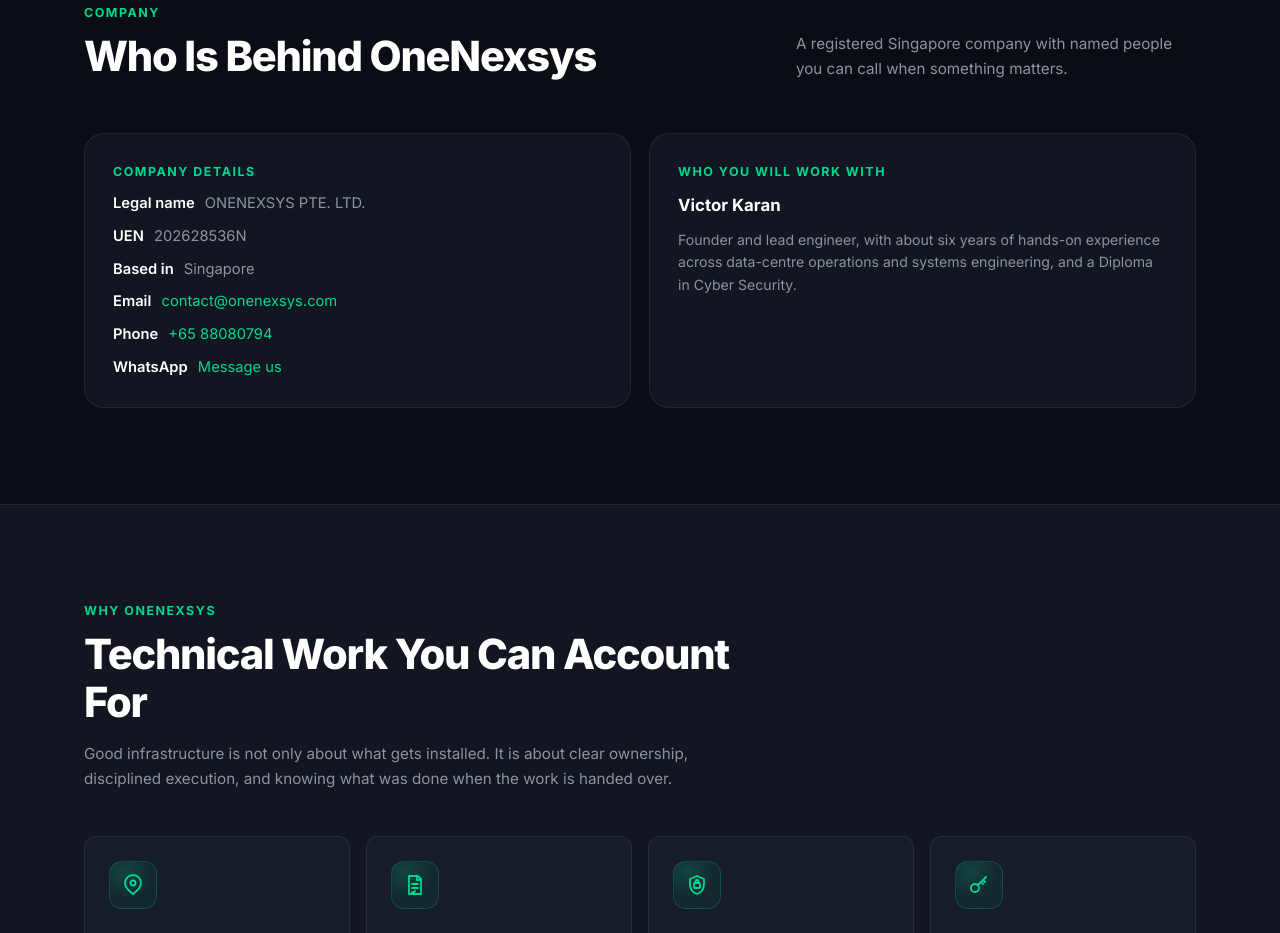
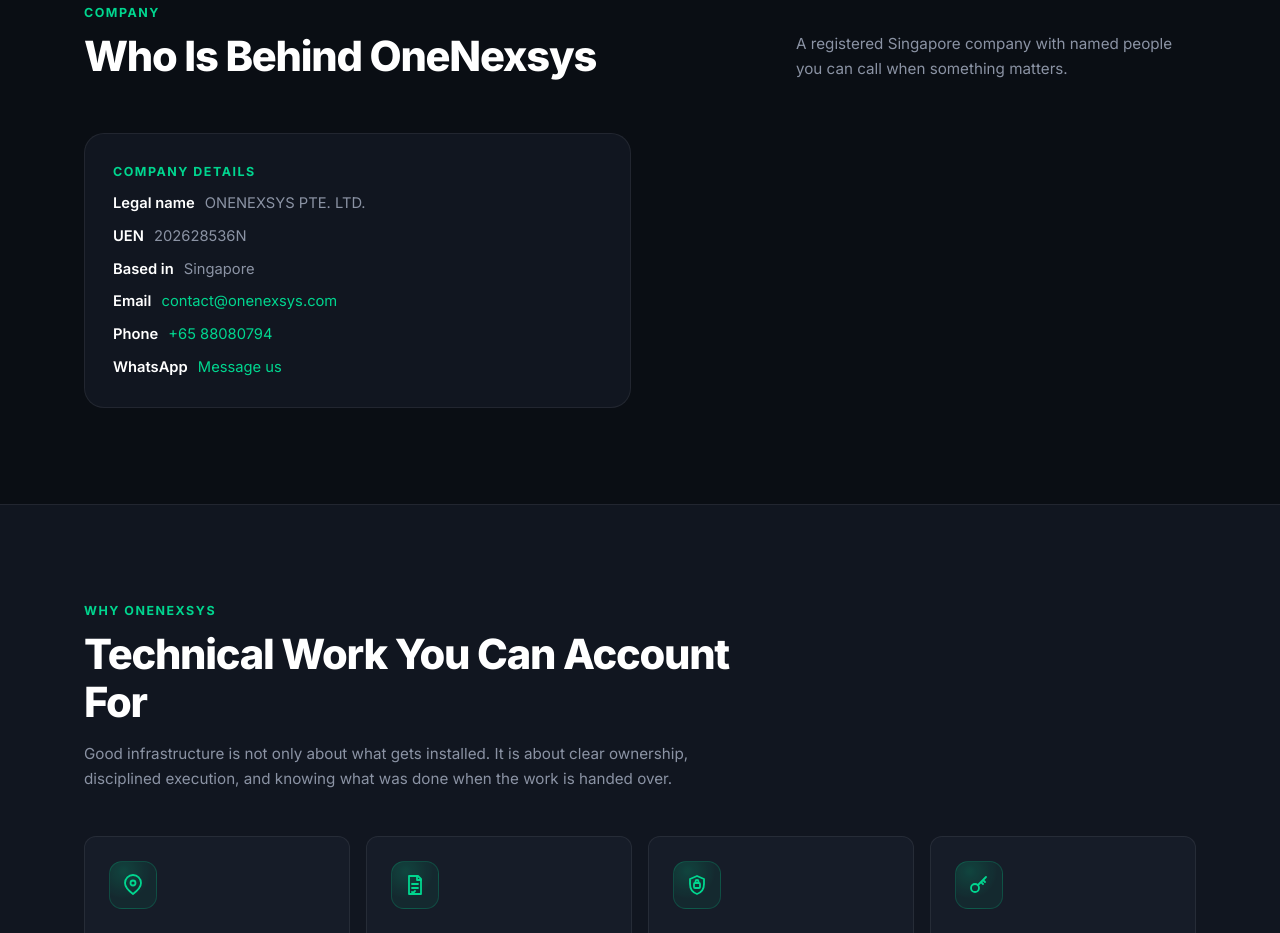
Before and after one commit to Ficter/onenexsys-site, a plain HTML site: page about.html in a window 1280 px wide. Shown: the part 1112-2045 px from the top of the page. Drawn offline with Linux system fonts and the light colour scheme.

Commit message:
Remove founder card from About page

```diff
--- a/about.html
+++ b/about.html
@@ -108,11 +108,6 @@
           <li><strong>Email</strong> <a href="mailto:contact@onenexsys.com">contact@onenexsys.com</a></li><li><strong>Phone</strong> <a href="tel:+6588080794">+65 88080794</a></li><li><strong>WhatsApp</strong> <a href="https://wa.me/6588080794?text=Hi%20OneNexsys%2C%20I%27d%20like%20to%20discuss%20my%20IT%20setup.">Message us</a></li>
         </ul>
       </article>
-      <article class="card fade-up">
-        <div class="section-label">Who You Will Work With</div>
-        <h3>Victor Karan</h3>
-        <p>Founder and lead engineer, with about six years of hands-on experience across data-centre operations and systems engineering, and a Diploma in Cyber Security.</p>
-      </article>
     </div>
   </div>
 </section>
```
